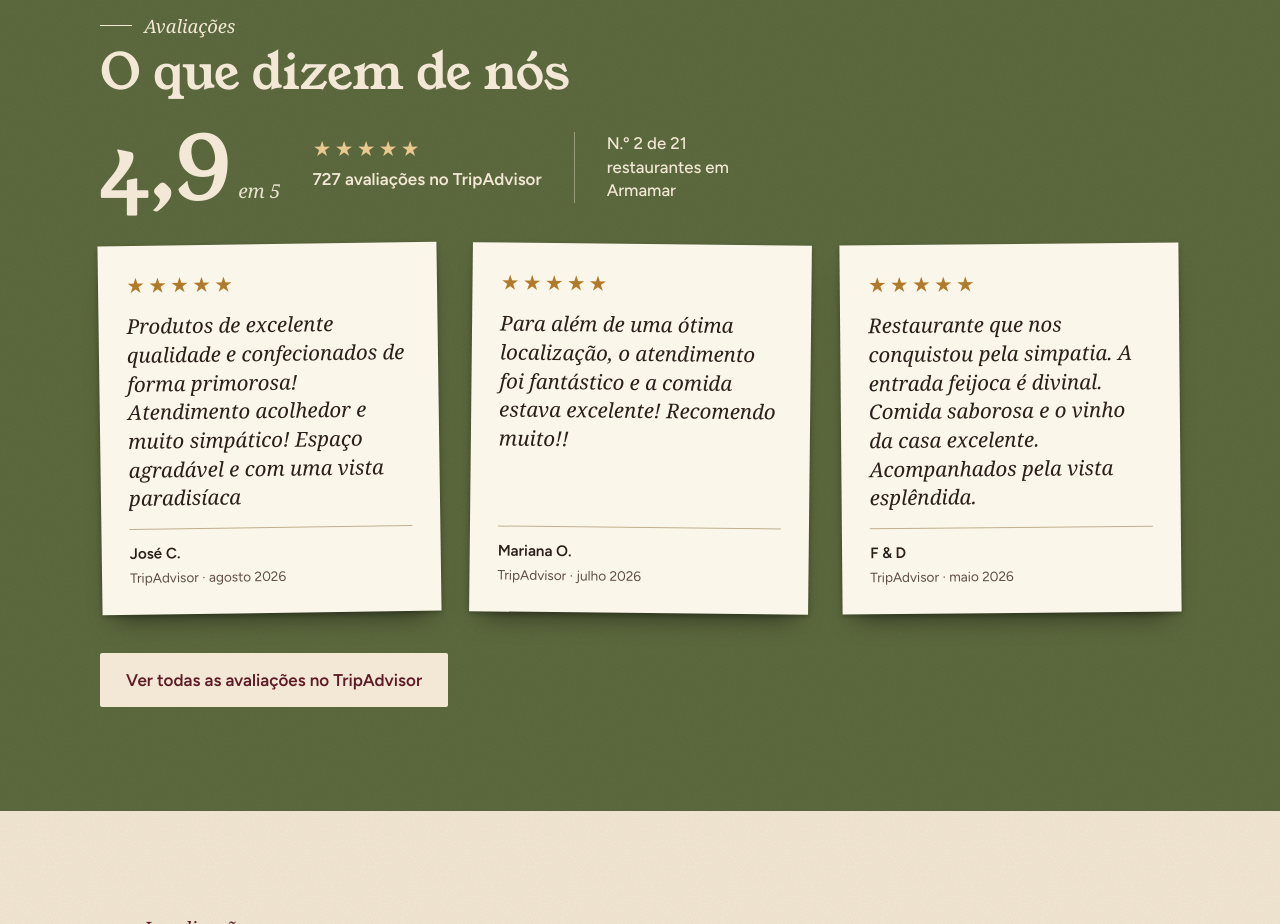
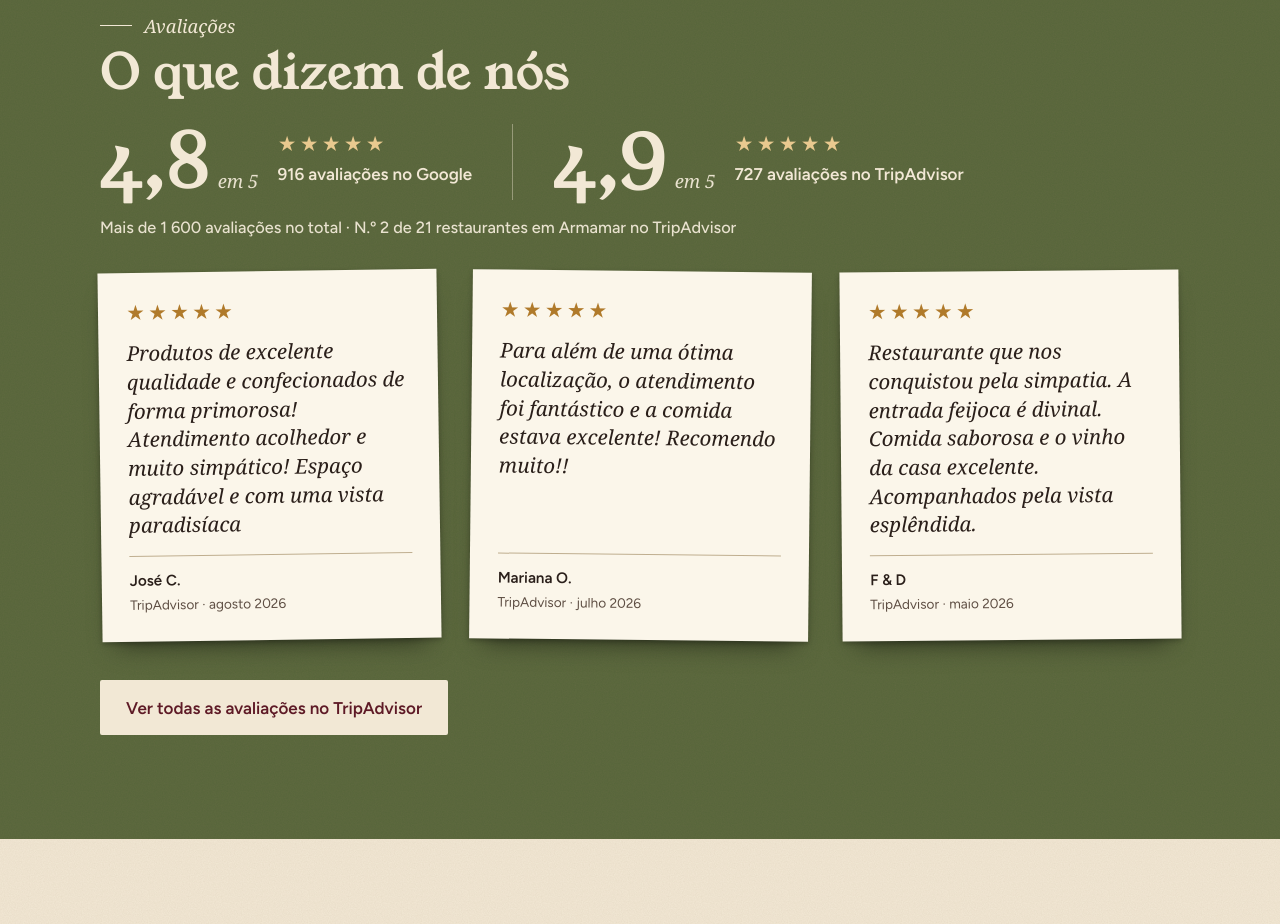
Before and after one commit to jonathanantunes1999/Rest.-Regional-Fonte-Nova, a plain HTML site: page index.html in a window 1280 px wide. Shown: the part 3040-3964 px from the top of the page. Drawn offline with Linux system fonts and the light colour scheme; a web font is replaced by a local one.

Commit message:
Avaliações: Google 4,8 (916) ao lado do TripAdvisor 4,9 (727)
Co-Authored-By: Claude Sonnet 5.5 <noreply@anthropic.com>
Claude-Session: https://claude.ai/code/session_01UwGUxNusE3633RsDqPwoc6

```diff
--- a/css/style.css
+++ b/css/style.css
@@ -167,16 +167,21 @@ p{margin:0 0 1rem}
 .section--vinha{background:var(--vinha) var(--grao);color:var(--papel)}
 .section--vinha h2{color:var(--papel)}
 .eyebrow--paper{color:var(--papel)}
-.revstat{display:flex;flex-wrap:wrap;align-items:center;gap:1rem 2rem;margin:0 0 1.5rem}
+.revstat{display:grid;gap:1.4rem;margin:0 0 1rem}
 .revstat p{margin:0}
+.revsrc{display:flex;align-items:center;flex-wrap:nowrap;gap:.6rem 1.2rem}
 .revstat__score{display:flex;align-items:baseline;gap:.5rem}
-.revstat__num{font:400 clamp(3.5rem,14vw,5.5rem)/1 var(--display)}
-.revstat__of{font:italic 400 1.2rem var(--print);color:#E9E2CF}
-.revstat__txt{display:flex;flex-direction:column;gap:.35rem}
+.revstat__num{font:400 clamp(2.9rem,11.5vw,4.8rem)/1 var(--display)}
+.revstat__of{font:italic 400 1.15rem var(--print);color:#E9E2CF}
+.revstat__txt{display:flex;flex-direction:column;gap:.35rem;flex:1;min-width:0}
+.revstat__score{flex:none}
 .revstat .stars--light{color:#E9C98F}
 .revstat__txt p{font-weight:600}
-.revstat__rank{padding-left:2rem;border-left:1px solid rgba(242,232,213,.4);font:500 1.05rem/1.4 var(--sans);max-width:18ch}
-@media (max-width:560px){.revstat__rank{padding:.75rem 0 0;border-left:0;border-top:1px solid rgba(242,232,213,.4);max-width:none;width:100%}}
+.revstat__rank{margin:0 0 1.2rem;font:500 1.02rem/1.4 var(--sans);color:#E9E2CF}
+@media (min-width:760px){
+  .revstat{grid-template-columns:auto auto;justify-content:start;gap:0}
+  .revsrc+.revsrc{margin-left:2.5rem;padding-left:2.5rem;border-left:1px solid rgba(242,232,213,.4)}
+}
 .revnote{font:italic 400 1.05rem var(--print);color:#E9E2CF;margin:0 0 .5rem}
 .revnote:empty{display:none}
 .revs{display:grid;gap:1.75rem;margin-top:2rem}
--- a/index.html
+++ b/index.html
@@ -170,13 +170,22 @@
       <p class="eyebrow eyebrow--paper" data-pt="Avaliações" data-en="Reviews">Avaliações</p>
       <h2 data-pt="O que dizem de nós" data-en="What our guests say">O que dizem de nós</h2>
       <div class="revstat">
-        <p class="revstat__score"><span class="revstat__num" data-pt="4,9" data-en="4.9">4,9</span><span class="revstat__of" data-pt="em 5" data-en="out of 5">em 5</span></p>
-        <div class="revstat__txt">
-          <span class="stars stars--light" role="img" aria-label="4,9 em 5" data-aria-pt="4,9 em 5" data-aria-en="4.9 out of 5"><span aria-hidden="true">★★★★★</span></span>
-          <p data-pt="727 avaliações no TripAdvisor" data-en="727 reviews on TripAdvisor">727 avaliações no TripAdvisor</p>
+        <div class="revsrc">
+          <p class="revstat__score"><span class="revstat__num" data-pt="4,8" data-en="4.8">4,8</span><span class="revstat__of" data-pt="em 5" data-en="out of 5">em 5</span></p>
+          <div class="revstat__txt">
+            <span class="stars stars--light" role="img" aria-label="4,8 em 5 no Google" data-aria-pt="4,8 em 5 no Google" data-aria-en="4.8 out of 5 on Google"><span aria-hidden="true">★★★★★</span></span>
+            <p data-pt="916 avaliações no Google" data-en="916 reviews on Google">916 avaliações no Google</p>
+          </div>
         </div>
-        <p class="revstat__rank" data-pt="N.º 2 de 21 restaurantes em Armamar" data-en="No. 2 of 21 restaurants in Armamar">N.º 2 de 21 restaurantes em Armamar</p>
+        <div class="revsrc">
+          <p class="revstat__score"><span class="revstat__num" data-pt="4,9" data-en="4.9">4,9</span><span class="revstat__of" data-pt="em 5" data-en="out of 5">em 5</span></p>
+          <div class="revstat__txt">
+            <span class="stars stars--light" role="img" aria-label="4,9 em 5 no TripAdvisor" data-aria-pt="4,9 em 5 no TripAdvisor" data-aria-en="4.9 out of 5 on TripAdvisor"><span aria-hidden="true">★★★★★</span></span>
+            <p data-pt="727 avaliações no TripAdvisor" data-en="727 reviews on TripAdvisor">727 avaliações no TripAdvisor</p>
+          </div>
+        </div>
       </div>
+      <p class="revstat__rank" data-pt="Mais de 1 600 avaliações no total · N.º 2 de 21 restaurantes em Armamar no TripAdvisor" data-en="Over 1,600 reviews in total · No. 2 of 21 restaurants in Armamar on TripAdvisor">Mais de 1 600 avaliações no total · N.º 2 de 21 restaurantes em Armamar no TripAdvisor</p>
       <p class="revnote" data-pt="" data-en="Reviews were written in Portuguese and translated for this page."></p>
       <div class="revs">
         <figure class="rev">
```
